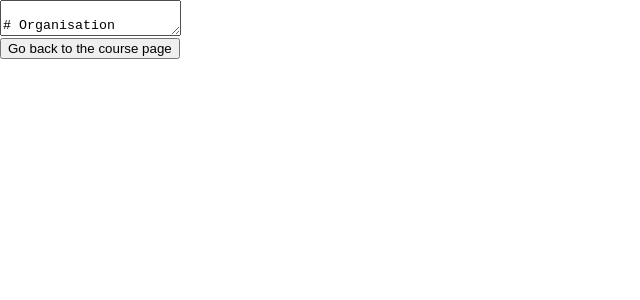
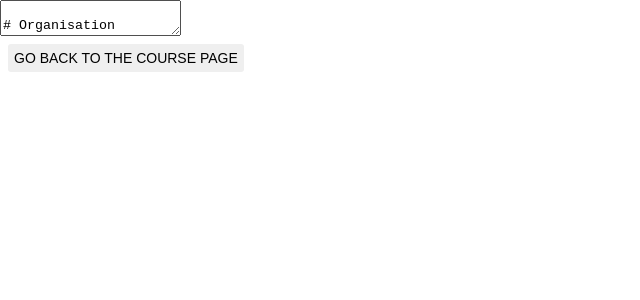
Before and after one commit to HEIG-VD-WEB/web-course, an MkDocs documentation site: the page built from docs/courses/organisation/slides.md, in a window 1280 px wide. Shown: the top 300 px of the page, without its empty margins (0-640 px from the left). Built offline with MkDocs 1.6.1 and Material for MkDocs 9.7.7, drawn with Linux system fonts in a browser that asks for light colours; nearby versions of some CDN libraries; library files that are not in the unit come from our copies; comment, search, counter and statistics services are not loaded.

Commit message:
update the back to page button

```diff
--- a/theme/style.css
+++ b/theme/style.css
@@ -20,6 +20,18 @@ section {
 	box-shadow: 0 0 0 !important;
 }
 
+button {
+	padding: 6px 6px 6px 6px;
+	margin: 6px 8px 6px 8px;
+	min-width: 88px;
+	border-radius: 3px;
+	font-size: 14px;
+	text-align: center;
+	text-transform: uppercase;
+	text-decoration: none;
+	border: none;
+	outline: none;
+}
 
 .reveal pre {
 	margin: 20px 0;
```
